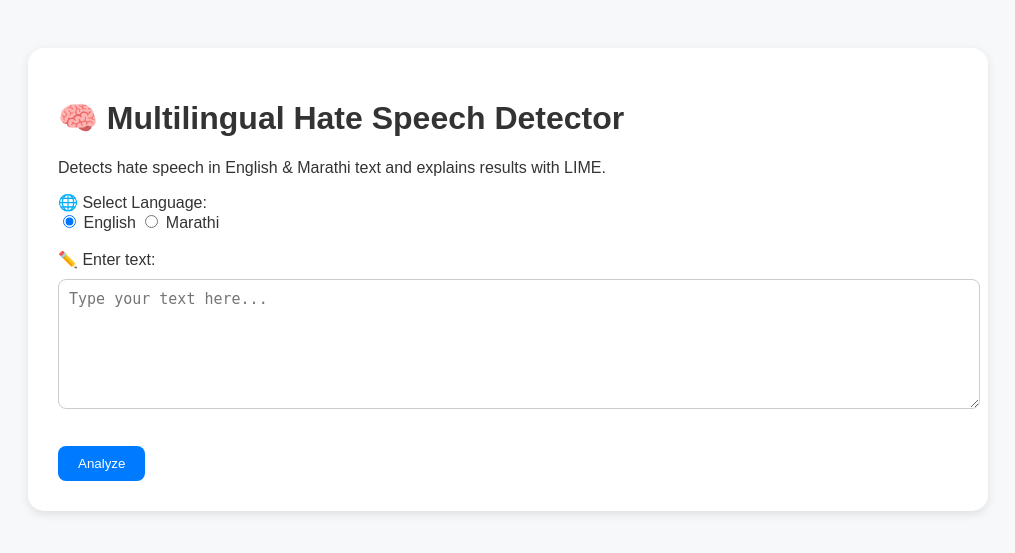
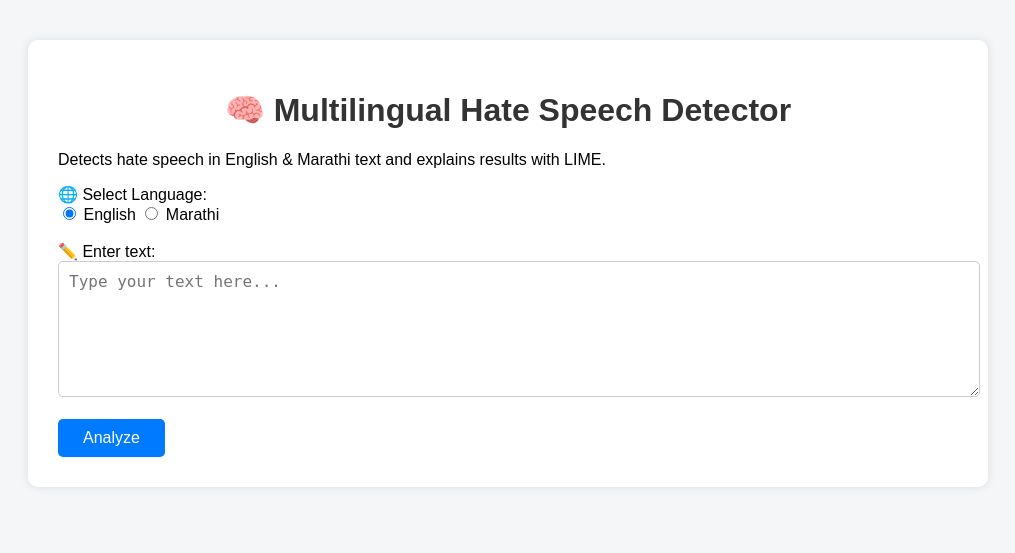
Before and after one commit to ArchitYad/NLP_Project_Hate_Speech, a FastAPI app: page / in a window 1280 px wide. Shown: the top 553 px of the page, without its empty margins (132-1147 px from the left). Run offline with FastAPI, Linux system fonts and the light colour scheme.

Commit message:
Update style.css

```diff
--- a/static/style.css
+++ b/static/style.css
@@ -1,40 +1,64 @@
 body {
     font-family: Arial, sans-serif;
-  background: #f7f8fa;
+    background-color: #f4f6f8;
+    margin: 0;
+    padding: 0;
+}
+
+.container {
+    width: 80%;
+    max-width: 900px;
+    margin: 40px auto;
+    background-color: #ffffff;
+    padding: 30px;
+    box-shadow: 0 0 10px rgba(0,0,0,0.1);
+    border-radius: 10px;
+}
+
+h1 {
+    text-align: center;
     color: #333;
-  padding: 40px;
 }
-.container {
-  max-width: 900px;
-  margin: auto;
-  background: white;
-  padding: 30px;
-  border-radius: 16px;
-  box-shadow: 0 3px 10px rgba(0,0,0,0.1);
+
+h2 {
+    color: #444;
+    margin-top: 20px;
 }
+
 textarea {
     width: 100%;
     padding: 10px;
-  border-radius: 8px;
-  margin-top: 10px;
+    font-size: 16px;
+    border-radius: 5px;
     border: 1px solid #ccc;
-  font-size: 15px;
 }
+
 button {
     background-color: #007bff;
     color: white;
-  padding: 10px 20px;
+    padding: 10px 25px;
     border: none;
-  border-radius: 8px;
+    border-radius: 5px;
+    font-size: 16px;
     cursor: pointer;
-  margin-top: 15px;
 }
+
 button:hover {
     background-color: #0056b3;
 }
-.result {
-  margin-top: 30px;
-  background: #eef3ff;
-  padding: 20px;
-  border-radius: 12px;
+
+.stages, .cleaned, .prediction, .lime {
+    background-color: #f9f9f9;
+    padding: 15px;
+    margin-top: 20px;
+    border-radius: 5px;
 }
+
+ul {
+    list-style-type: none;
+    padding-left: 0;
+}
+
+ul li {
+    padding: 5px 0;
+}
```
Lines whose indentation alone changed are shown as unchanged.
